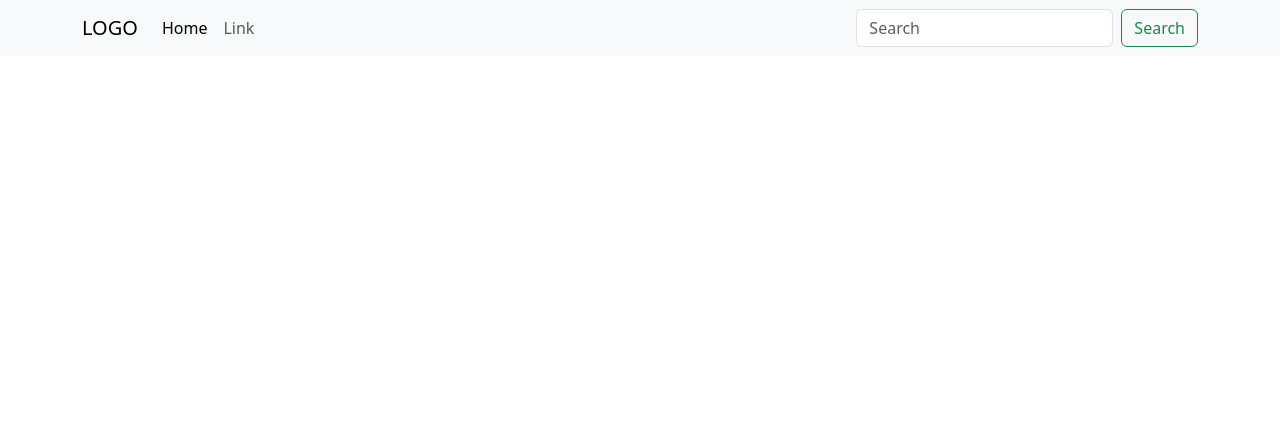
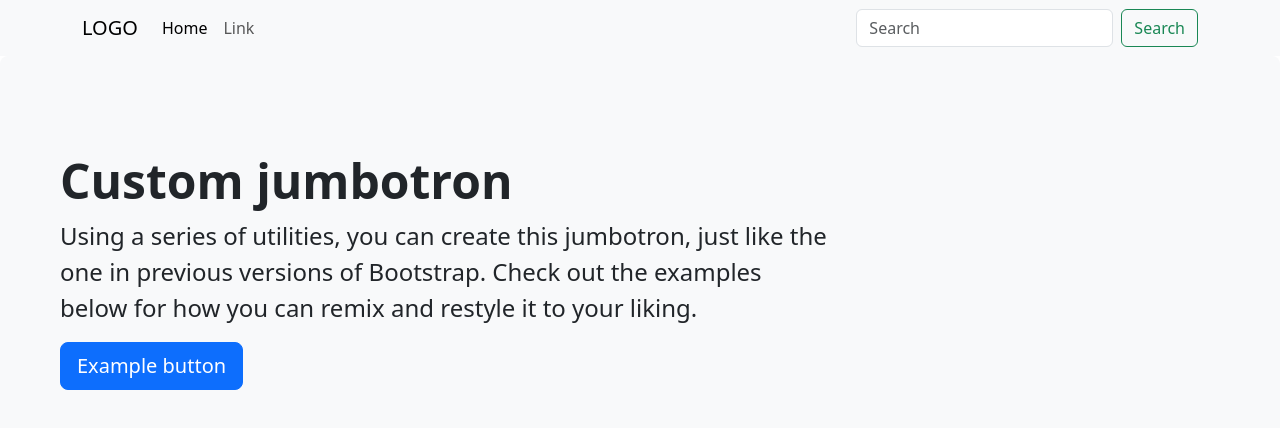
Before and after one commit to alessandrofalcoo/webapp-react, a React (Vite) app: page / in a window 1280 px wide. Shown: the top 428 px of the page. Built offline with nearby package versions, Linux system fonts and the light colour scheme; no server answers.

Commit message:
feat: add custom jumbotron to Main component and refactor Home and Movie components for better structure

```diff
--- a/src/components/Main.jsx
+++ b/src/components/Main.jsx
@@ -5,6 +5,20 @@
 export default function Main() {
     return (
         <>
+            <div className="p-5 mb-4 bg-light rounded-3">
+                <div className="container-fluid py-5">
+                    <h1 className="display-5 fw-bold">Custom jumbotron</h1>
+                    <p className="col-md-8 fs-4">
+                        Using a series of utilities, you can create this jumbotron, just
+                        like the one in previous versions of Bootstrap. Check out the
+                        examples below for how you can remix and restyle it to your liking.
+                    </p>
+                    <button className="btn btn-primary btn-lg" type="button">
+                        Example button
+                    </button>
+                </div>
+            </div>
+
             <Home />
         </>
     )
--- a/src/pages/Home.jsx
+++ b/src/pages/Home.jsx
@@ -1,4 +1,5 @@
 import { useEffect, useState } from "react";
+import Movie from './Movie'
 
 export default function Home() {
     const [movies, setMovies] = useState([])
@@ -15,6 +16,7 @@
 
     return (
         <>
+            <div className="container d-flex gap-3 my-4 flex-column">
                 {movies.map(movie => (
                     <div className="card" key={movie.id}>
                         <img className="card-img-top" src={`http://localhost:3000/img/${movie.image}`} alt="Title" />
@@ -25,6 +27,8 @@
                     </div>
 
                 ))}
+
+            </div>
         </>
     )
 }
--- a/src/pages/Movie.jsx
+++ b/src/pages/Movie.jsx
@@ -4,15 +4,22 @@
 export default function Movie() {
     const [movie, setMovie] = useState()
     useEffect(() => {
-        fetch(`http://localhost/movies/${movie}`)
-            .then(res => res.json())
-            .then(data => {
-                setMovie(data)
-            })
+        function fetchMovie() {
+            fetch(`http://localhost/movies/${movie}`)
+                .then(res => res.json())
+                .then(data => {
+                    setMovie(data)
+                })
+
+        }
     }, [])
+
+
     return (
         <>
+            <div className="container">
 
+            </div>
         </>
     )
 }
```
Lines whose indentation alone changed are shown as unchanged.
